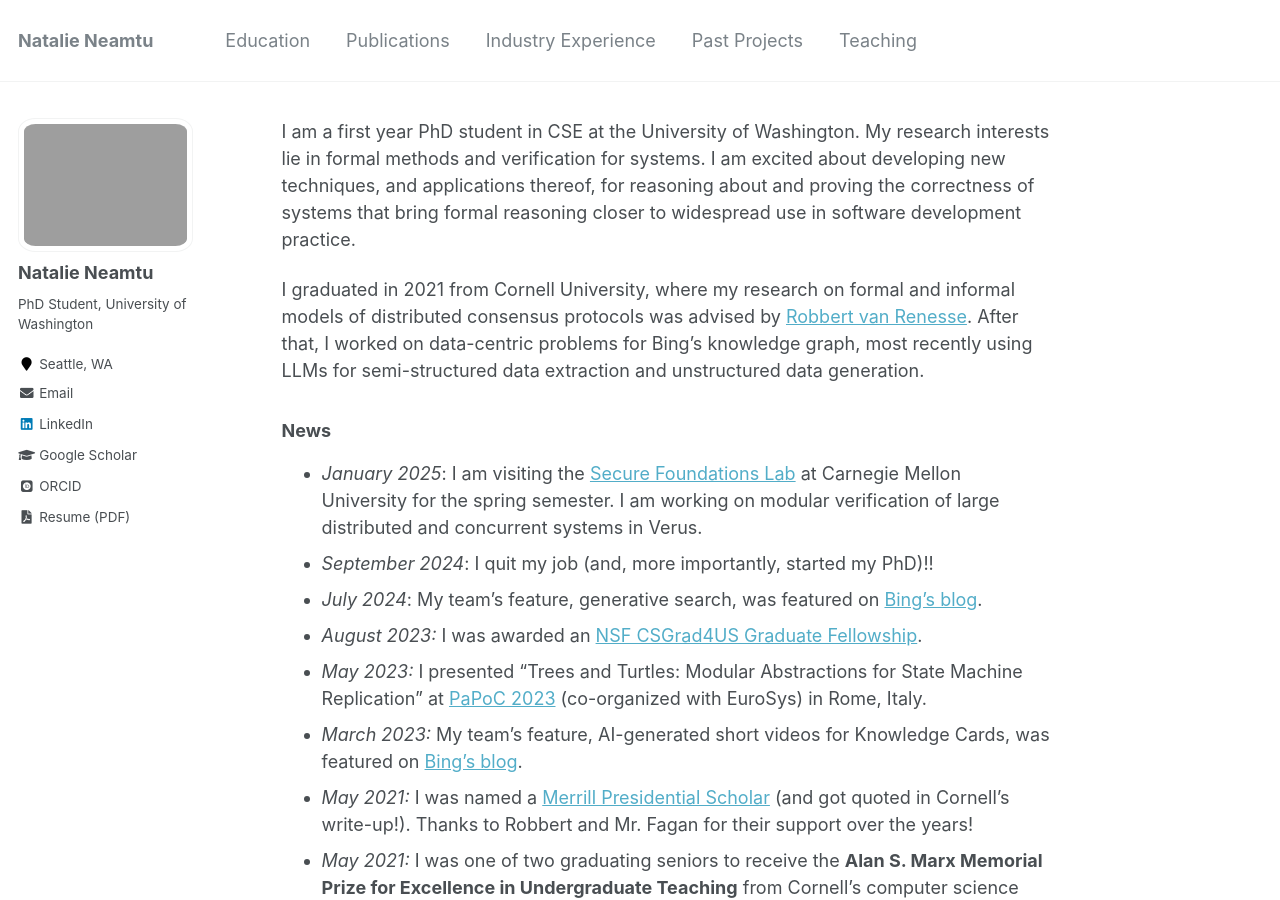
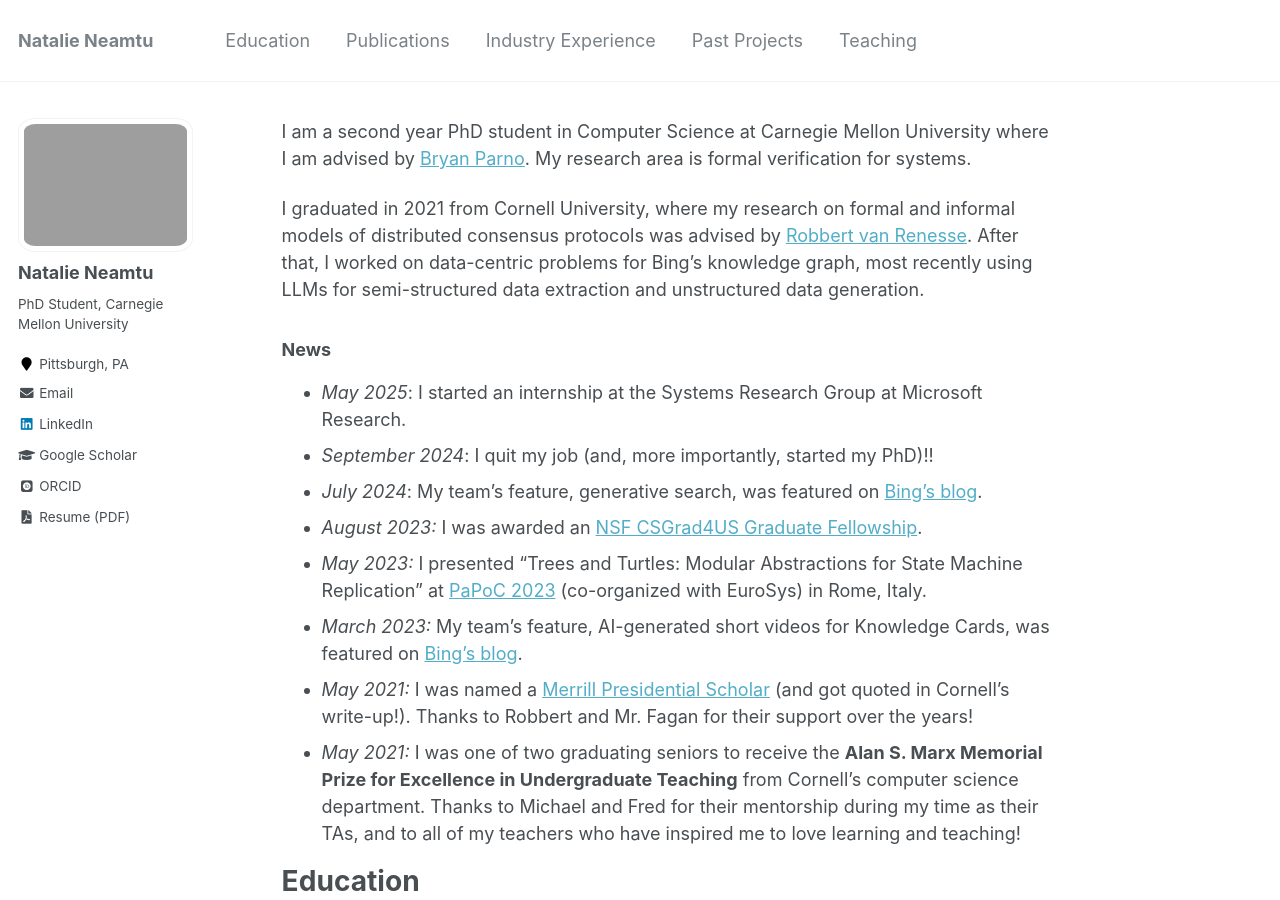
Before and after one commit to nneamtu/nneamtu.github.io, a Jekyll site: the page built from _pages/about.md, in a window 1280 px wide and 900 px high. Built offline with Jekyll 4.4.1, drawn with Linux system fonts in a browser that asks for light colours; some web fonts are replaced.

Commit message:
updates august 2025

```diff
--- a/_config.yml
+++ b/_config.yml
@@ -82,12 +82,12 @@ analytics:
 author:
   name             : "Natalie Neamtu"
   avatar           : "headshot.jpg"
-  bio              : "PhD Student, University of Washington"
-  location         : "Seattle, WA"
+  bio              : "PhD Student, Carnegie Mellon University"
+  location         : "Pittsburgh, PA"
   employer         :
   pubmed           :
   googlescholar    : "https://scholar.google.com/citations?hl=en&user=gzIH3nAAAAAJ"
-  email            :  "neamtu at cs dot washington dot edu"
+  email            :  "nneamtu at andrew dot cmu dot edu"
   resume           : "/files/Resume - Natalie Neamtu.pdf"
   researchgate     :  # example: "https://www.researchgate.net/profile/yourprofile"
   uri              :
--- a/_pages/about.md
+++ b/_pages/about.md
@@ -8,11 +8,9 @@ redirect_from:
   - /about.html
 ---
 
-I am a first year PhD student in CSE at the University of Washington.
-My research interests lie in formal methods and verification for systems.
-I am excited about developing new techniques, and applications thereof,
-for reasoning about and proving the correctness of systems that bring
-formal reasoning closer to widespread use in software development practice.
+I am a second year PhD student in Computer Science at Carnegie Mellon University
+where I am advised by [Bryan Parno](https://www.andrew.cmu.edu/user/bparno/).
+My research area is formal verification for systems.
 
 I graduated in 2021 from Cornell University, where my research on
 formal and informal models of distributed consensus protocols was advised
@@ -21,9 +19,7 @@ After that, I worked on data-centric problems for Bing's knowledge graph,
 most recently using LLMs for semi-structured data extraction and unstructured data generation.
 
 ### News
-* *January 2025*: I am visiting the [Secure Foundations Lab](https://www.andrew.cmu.edu/user/bparno/research.html)
-at Carnegie Mellon University for the spring semester.
-I am working on modular verification of large distributed and concurrent systems in Verus.
+* *May 2025*: I started an internship at the Systems Research Group at Microsoft Research.
 * *September 2024*: I quit my job (and, more importantly, started my PhD)!!
 * *July 2024*: My team's feature, generative search, was featured on [Bing's blog](https://blogs.bing.com/search/July-2024/generativesearch).
 * *August 2023:* I was awarded an [NSF CSGrad4US Graduate Fellowship](https://www.nsf.gov/cise/CSGrad4US/).
```
Also changed, not shown: 2 other files.
